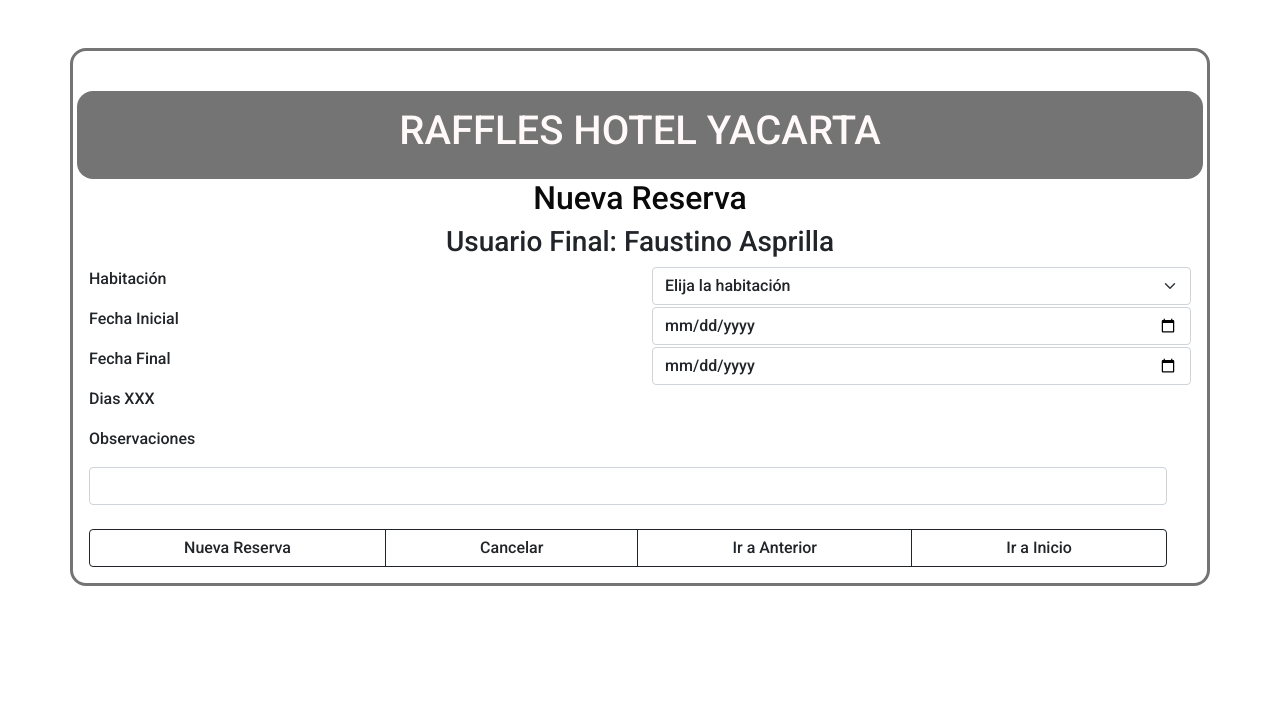
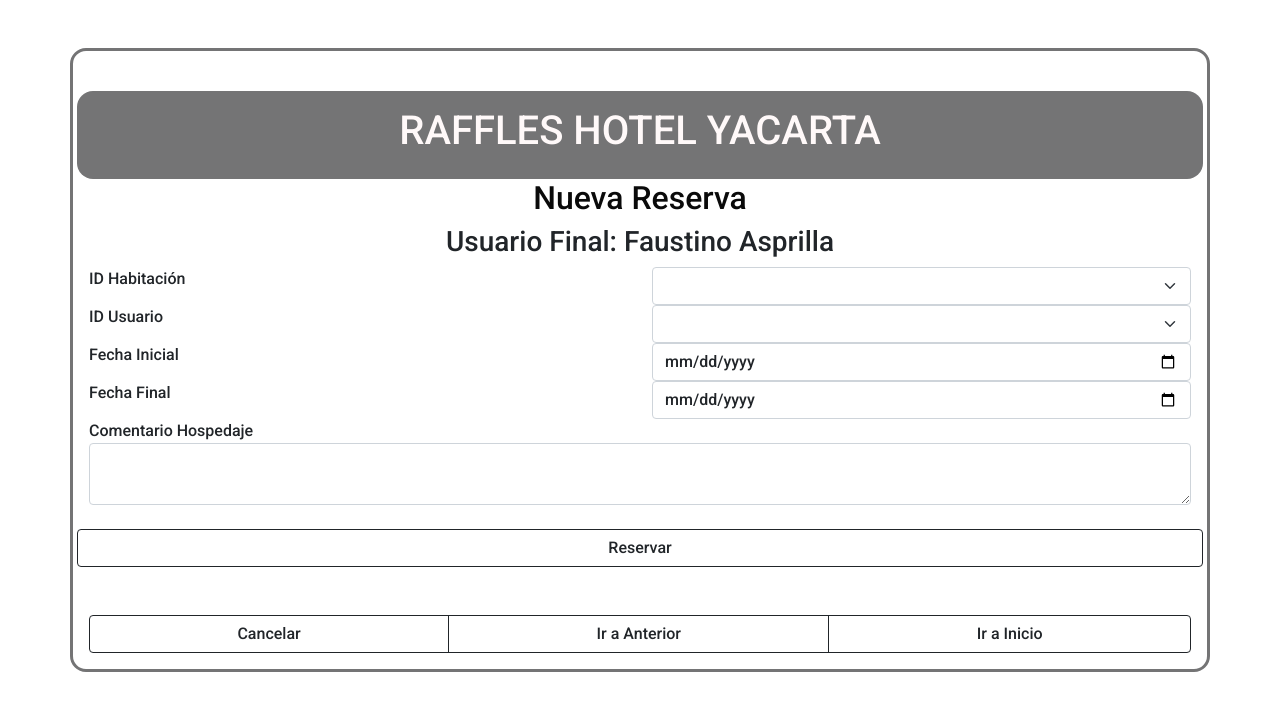
Before and after one commit to jvalu90/AppWebS_3, a Flask app: page /0-1-3-4-1-crear_reservas in a window 1280 px wide. Shown: the top 711 px of the page. Run offline with Flask 2, Linux system fonts and the light colour scheme.

Commit message:
Se actualiza la funcionalidad Crear Reserva

```diff
--- a/app.py
+++ b/app.py
@@ -1,6 +1,6 @@
 from flask import Flask, render_template, request, redirect, url_for
 from flask.templating import render_template
-from forms import formlogin, FormCalificarHabitacion, formreservas,FormAgregarUsuarioFinalCRUD,FormModificarUsuarioFinalCRUD,FormAgregarUsuarioAdmonCRUD,FormModificarUsuarioAdmonCRUD
+from forms import formlogin, FormCalificarHabitacion, formreservanueva, formreservas,FormAgregarUsuarioFinalCRUD,FormModificarUsuarioFinalCRUD,FormAgregarUsuarioAdmonCRUD,FormModificarUsuarioAdmonCRUD
 import os
 from models import reservas,usuario_final,usuario_administrador #login
 
@@ -277,6 +277,29 @@
                     formulario.finaldate.data), mostrar = 1)
         return render_template('0-1-3-4-modulo_reservas.html', mensaje="Todos los campos son obligatorios.", form=formulario)
 
+@app.route('/0-1-3-4-1-crear_reservas', methods=['GET', 'POST'])
+def crear_reservas():
+    if request.method == "GET":
+        formulario = formreservanueva()
+        return render_template('0-1-3-4-1-crear_reservas.html', form = formulario)
+
+    else:
+        formulario = formreservanueva(request.form)
+        if formulario.validate_on_submit():
+            objeto_reserva = reservas(0, formulario.bedroom.data,
+            formulario.user.data, formulario.comment.data, None,
+            formulario.initialdate.data, formulario.finaldate.data,
+             'SI', 'NO')
+
+            if objeto_reserva.insertar():
+                return render_template('0-1-3-4-1-crear_reservas.html',
+                mensaje="Su reserva se ha realizado con exito, si quiere realizar una nueva reserva actualice los campos anteriores",
+                form = formulario)
+            else:
+                return render_template('0-1-3-4-1-crear_reservas.html',
+                mensaje="Su reserva no se pudo realizar, por favor intente nuevamente.", form = formulario)
+        return render_template('0-1-3-4-1-crear_reservas.html', mensaje="Todos los campos son obligatorios", form=formulario)
+
 @app.route('/0-1-3-1-1-modificar_datos_usuario', methods=['GET', 'POST'])
 def modificar_datos_usuario():
     return render_template('0-1-3-1-1-modificar_datos_usuario.html')
@@ -317,10 +340,6 @@
 @app.route('/0-1-3-4-3-cancelar_reservas', methods=['GET', 'POST'])
 def cancelar_reservas():
     return render_template('0-1-3-4-3-cancelar_reservas.html')
-
-@app.route('/0-1-3-4-1-crear_reservas', methods=['GET', 'POST'])
-def crear_reservas():
-    return render_template('0-1-3-4-1-crear_reservas.html')
 
 # Templates con ruteos actualizados al Git
 # 0-1-3-opciones_usuario_final_registrado (ok)
--- a/forms.py
+++ b/forms.py
@@ -1,7 +1,7 @@
 from flask_wtf import FlaskForm
 from wtforms import validators
 from wtforms.fields.core import DateField, SelectField, StringField, RadioField
-from wtforms.fields.simple import PasswordField, SubmitField,HiddenField
+from wtforms.fields.simple import PasswordField, SubmitField,HiddenField, TextAreaField
 from wtforms.fields.html5 import DecimalRangeField
 from models import reservas,usuario_final,usuario_administrador
 
@@ -34,18 +34,32 @@
     initialdate = DateField('Fecha Inicial', validators=[validators.required()])
     finaldate = DateField('Fecha Final', validators=[validators.required()])
     lista = reservas.listado_choices_habitaciones()
-    bedroom = SelectField('Habitación', validators=[validators.required()], choices=['', 1, 2, 3])
+    bedroom = SelectField('ID Habitación', validators=[validators.required()], choices=['', 1, 2, 3])
     #Cambiar el select a Dinámico, podría ser un objeto de tipo habitación
     # aplicando un método tipo listado
     consult = SubmitField('Consultar')
+
+# 0-1-3-4-1-crear_reservas
+class formreservanueva(FlaskForm):
+    lista = reservas.listado_choices_habitaciones()
+    bedroom = SelectField('ID Habitación', validators=[validators.required()], choices=['', 1, 2, 3])
+    user = SelectField('ID Usuario', validators=[validators.required()], choices=['', 4, 5, 6])
+    initialdate = DateField('Fecha Inicial', validators=[validators.required()])
+    finaldate = DateField('Fecha Final', validators=[validators.required()])
+    comment = TextAreaField('Comentario Hospedaje', validators=[validators.required(), validators.length(max=200)])
+    #Cambiar el select a Dinámico, podría ser un objeto de tipo habitación
+    # aplicando un método tipo listado
+    newreservation = SubmitField('Reservar')
 
 
 # HTML donde deben completarse los formularios para implementar el CRUD Reservas:
 # 0-1-login
 
 # USUARIO FINAL
-# 0-1-3-4-modulo_reservas
-# 0-1-3-4-1-crear_reservas
+# 0-1-3-4-modulo_reservas OK
+# 0-1-3-4-1-crear_reservas OK
+# 0-1-3-4-2-modificar_reservas
+# 0-1-3-4-3-cancelar_reservas
 
 # ADMINISTRADOR
 # 0-1-2-3-gestion_habitaciones
--- a/templates/0-1-3-4-1-crear_reservas.html
+++ b/templates/0-1-3-4-1-crear_reservas.html
@@ -13,6 +13,8 @@
 </head>
 <body>
     <div class="container">
+      <form method="POST" action="{{ url_for('crear_reservas') }}" novalidate>
+        {{ form.hidden_tag() }}
         <div class="row">
           <br>
         </div>
@@ -30,53 +32,63 @@
 
         <div class="row">
           <div class="col">
-          <p class="text-left">Habitación</p>
+            {{ form.bedroom.label }}
+            <!--<p class="text-left">Habitación</p>-->
           </div>
           <div class="col">
-          <select class="form-select" aria-label="Default select example">
+            {{ form.bedroom(class="form-select") }}
+            <!--<select class="form-select" aria-label="Default select example">
               <option selected>Elija la habitación</option>
               <option value="1">101</option>
               <option value="2">102</option>
               <option value="3">103</option>
-          </select>
+            </select>-->
             <!--Estas opciones deberían interactuar con las creadas en la base de datos-->
-        </div>
-      </div>
-
-
-      <div class="row">
-        <div class="col">
-          <p class="text-left">Fecha Inicial</p>
-        </div>
-        <div class="col">
-          <input type="date" class="form-control">
           </div>
         </div>
 
         <div class="row">
           <div class="col">
-          <p class="text-left">Fecha Final</p>
+            {{ form.user.label }}
           </div>
           <div class="col">
-          <input type="date" class="form-control">
+            {{ form.user(class="form-select") }}
           </div>
         </div>
 
         <div class="row">
           <div class="col">
-          <p class="text-left">Dias XXX</p>
-          <!--Aquí el XXX debe reemplazarse por el número de días de reserva-->
+            {{ form.initialdate.label }}
+            <!--<p class="text-left">Fecha Inicial</p>-->
           </div>
-
-      <div class="row">
           <div class="col">
-          <p class="text-left">Observaciones</p>
+            {{ form.initialdate(type="date", class="form-control") }}
+            <!--<input type="date" class="form-control">-->
           </div>
           </div>
 
         <div class="row">
           <div class="col">
-          <input type="text" class="form-control">
+            {{ form.finaldate.label }}
+            <!--<p class="text-left">Fecha Final</p>-->
+          </div>
+          <div class="col">
+            {{ form.finaldate(type="date", class="form-control") }}
+            <!--<input type="date" class="form-control">-->
+          </div>
+        </div>
+
+        <div class="row">
+          <div class="col">
+            {{ form.comment.label }}
+            <!--<p class="text-left">Observaciones</p>-->
+          </div>
+        </div>
+
+        <div class="row">
+          <div class="col">
+            {{ form.comment(class="form-control") }}
+            <!--<input type="text" class="form-control">-->
           </div>
         </div>
 
@@ -85,9 +97,25 @@
         </div>
 
         <div class="row">
+          {{ form.newreservation(class="btn btn-outline-dark") }}
+        </div>
+
+        <div class="row">
+          <br>
+        </div>
+
+        <div class="row">
+          {% if mensaje %}
+            {{ mensaje }}
+          {% endif %}
+        </div>
+
+        <div class="row">
+          <br>
+        </div>
+
+        <div class="row">
           <div class="btn-group" role="group" aria-label="Basic example">
-           <!--<a class="btn btn-outline-dark" href="0-1-3-4-modulo_reservas.html" ole="button">Nueva Reserva</a>-->
-          <a class="btn btn-outline-dark" href="{{url_for('modulo_reservas')}}" ole="button">Nueva Reserva</a>
             <!--<a class="btn btn-outline-dark" href="0-1-3-4-modulo_reservas.html" ole="button">Cancelar</a>-->
             <a class="btn btn-outline-dark" href="{{url_for('modulo_reservas')}}" ole="button">Cancelar</a>
             <!--<a class="btn btn-outline-dark" href="0-1-3-4-modulo_reservas.html" role="button">Ir a Anterior</a>-->
@@ -97,6 +125,7 @@
             <a class="btn btn-outline-dark" href="{{url_for('inicio')}}" role="button">Ir a Inicio</a>
           </div>
         </div>
+      </form>
     </div>
   </body>
 </html>
```
Also changed, not shown: models.py (+8 -2 lines), db/hoteles.db. Lines whose indentation alone changed are shown as unchanged.
